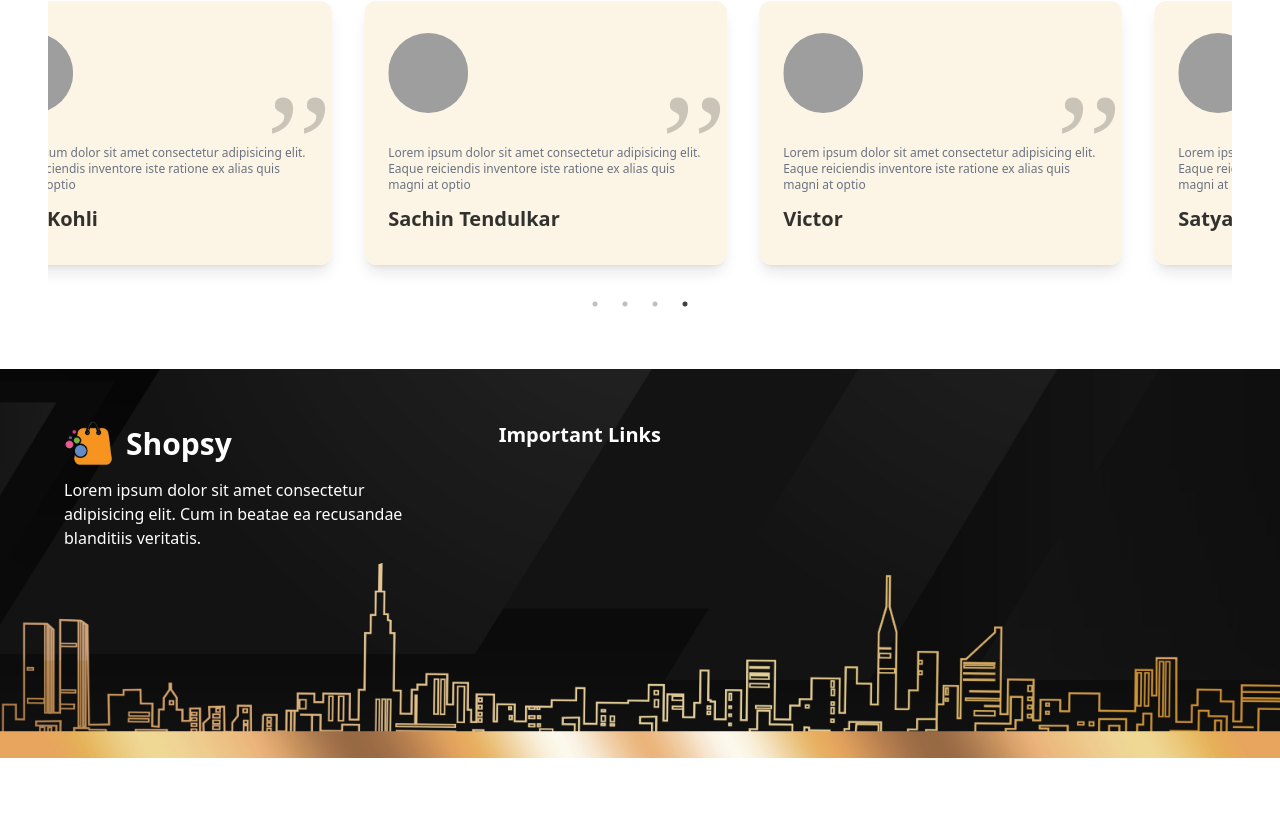
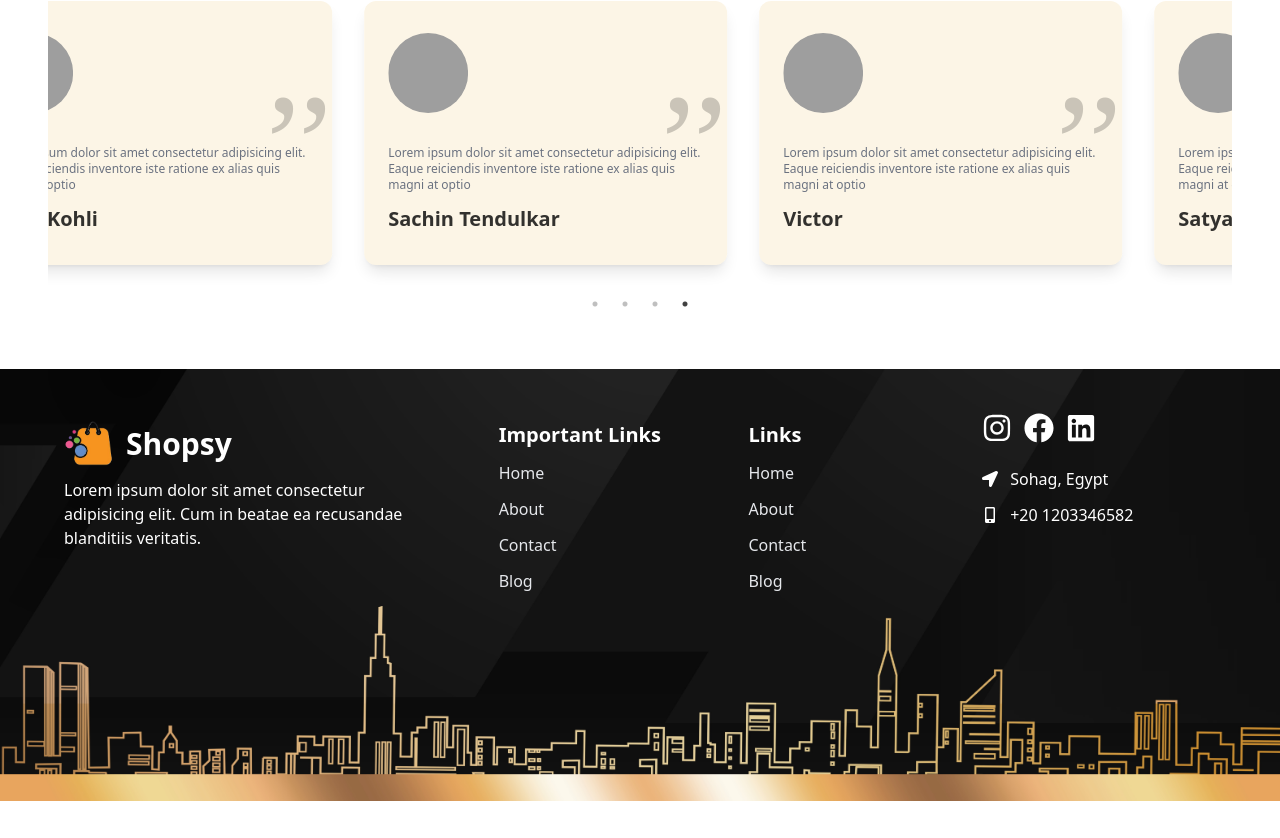
Before and after one commit to G3RGES/eccomerce-website, a React (Vite) app: page / in a window 1280 px wide. Shown: the part 3315-4153 px from the top of the page. After the commit the page ends 4116 px from the top, so only its background shows below. Built offline with nearby package versions, Linux system fonts and the light colour scheme; grey boxes are pictures that could not be loaded.

Commit message:
Update Footer.jsx

```diff
--- a/src/components/Footer.jsx
+++ b/src/components/Footer.jsx
@@ -44,20 +44,13 @@ const FooterLinks = [
 
 const Footer = () => {
   return (
-    <div style={BannerImg} className="text-white mb-20">
+    <div style={BannerImg} className="text-white">
       <div className="container">
-        <div className="grid md:grid-cols-3 pb-44 pt-5">
+        <div data-aos="zoom-in" className="grid md:grid-cols-3 pb-44 pt-5">
           {/* company details */}
           <div className="py-8 px-4">
-            <h1
-              className="sm:text-3xl text-xl font-bold sm:text-left
-            text-justify mb-3 flex items-center gap-3"
-            >
-              <img
-                className="max-w-[50px] "
-                src={footerLogo}
-                alt="footer_logo"
-              />
+            <h1 className="sm:text-3xl text-xl font-bold sm:text-left text-justify mb-3 flex items-center gap-3">
+              <img src={footerLogo} alt="" className="max-w-[50px]" />
               Shopsy
             </h1>
             <p>
@@ -66,18 +59,66 @@ const Footer = () => {
             </p>
           </div>
 
-          {/* footer links */}
-          <div className="grid-cols-2 sm:grid-cols-3 col-span-2 md:pl-10">
+          {/* Footer Links */}
+          <div className="grid grid-cols-2 sm:grid-cols-3 col-span-2 md:pl-10">
             <div>
-              <div className="py-8 px-4 ">
+              <div className="py-8 px-4">
                 <h1 className="sm:text-xl text-xl font-bold sm:text-left text-justify mb-3">
                   Important Links
                 </h1>
-                <ul className="">
-                  {FooterLinks.map((link, idx) => (
-                    <li className="" key={idx}></li>
+                <ul className="flex flex-col gap-3">
+                  {FooterLinks.map((link) => (
+                    <li
+                      className="cursor-pointer hover:text-primary hover:translate-x-1 duration-300 text-gray-200"
+                      key={link.title}
+                    >
+                      <a href={link.link}>{link.title}</a>
+                    </li>
                   ))}
                 </ul>
+              </div>
+            </div>
+            <div>
+              <div className="py-8 px-4">
+                <h1 className="sm:text-xl text-xl font-bold sm:text-left text-justify mb-3">
+                  Links
+                </h1>
+                <ul className="flex flex-col gap-3">
+                  {FooterLinks.map((link) => (
+                    <li
+                      className="cursor-pointer hover:text-primary hover:translate-x-1 duration-300 text-gray-200"
+                      key={link.title}
+                    >
+                      <a href={link.link}>{link.title}</a>
+                    </li>
+                  ))}
+                </ul>
+              </div>
+            </div>
+
+            {/* social links */}
+
+            <div>
+              <div className="flex items-center gap-3 mt-6">
+                <a href="https://www.instagram.com/gergesnashaat/">
+                  <FaInstagram className="text-3xl" />
+                </a>
+                <a href="https://www.facebook.com/gergesnashaat95">
+                  <FaFacebook className="text-3xl" />
+                </a>
+                <a href="https://www.linkedin.com/in/gergesnashaat/">
+                  <FaLinkedin className="text-3xl" />
+                </a>
+              </div>
+              <div className="mt-6">
+                <div className="flex items-center gap-3">
+                  <FaLocationArrow />
+                  <p>Sohag, Egypt</p>
+                </div>
+                <div className="flex items-center gap-3 mt-3">
+                  <FaMobileAlt />
+                  <p>+20 1203346582</p>
+                </div>
               </div>
             </div>
           </div>
```
